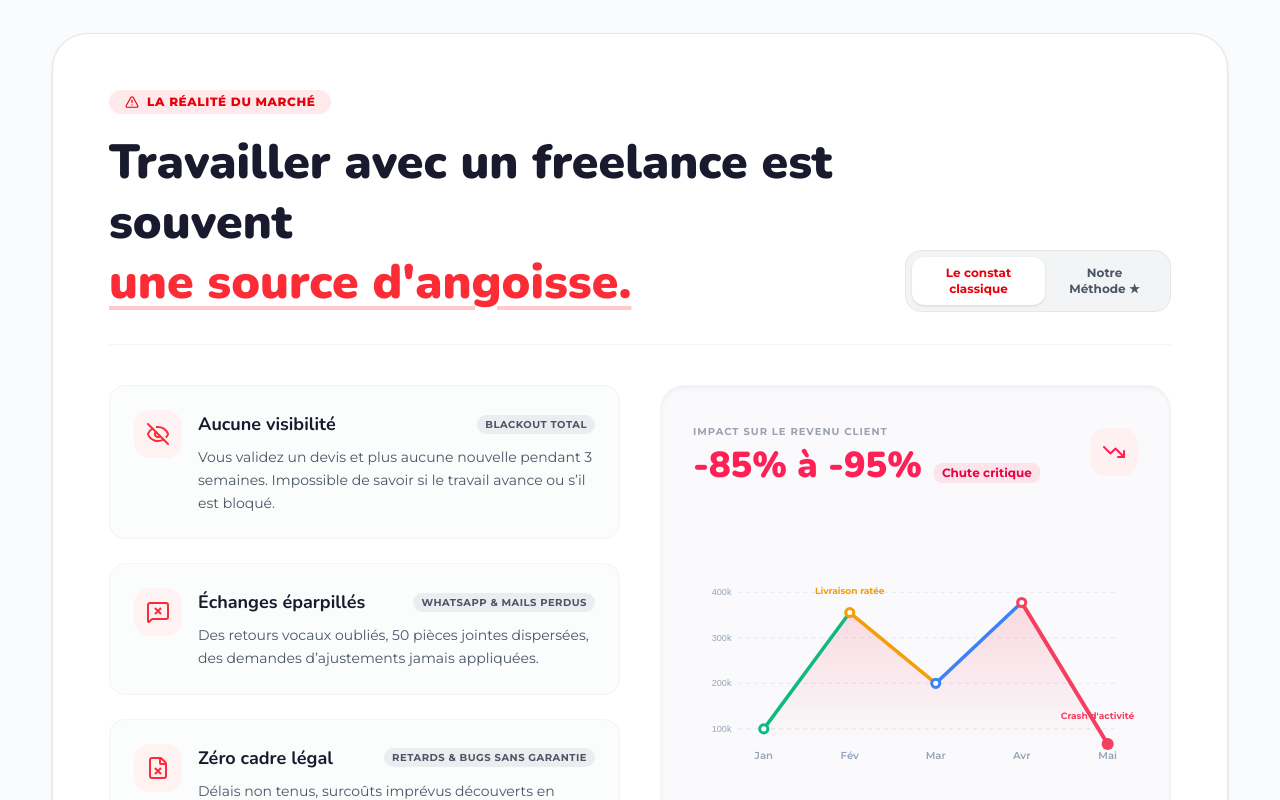
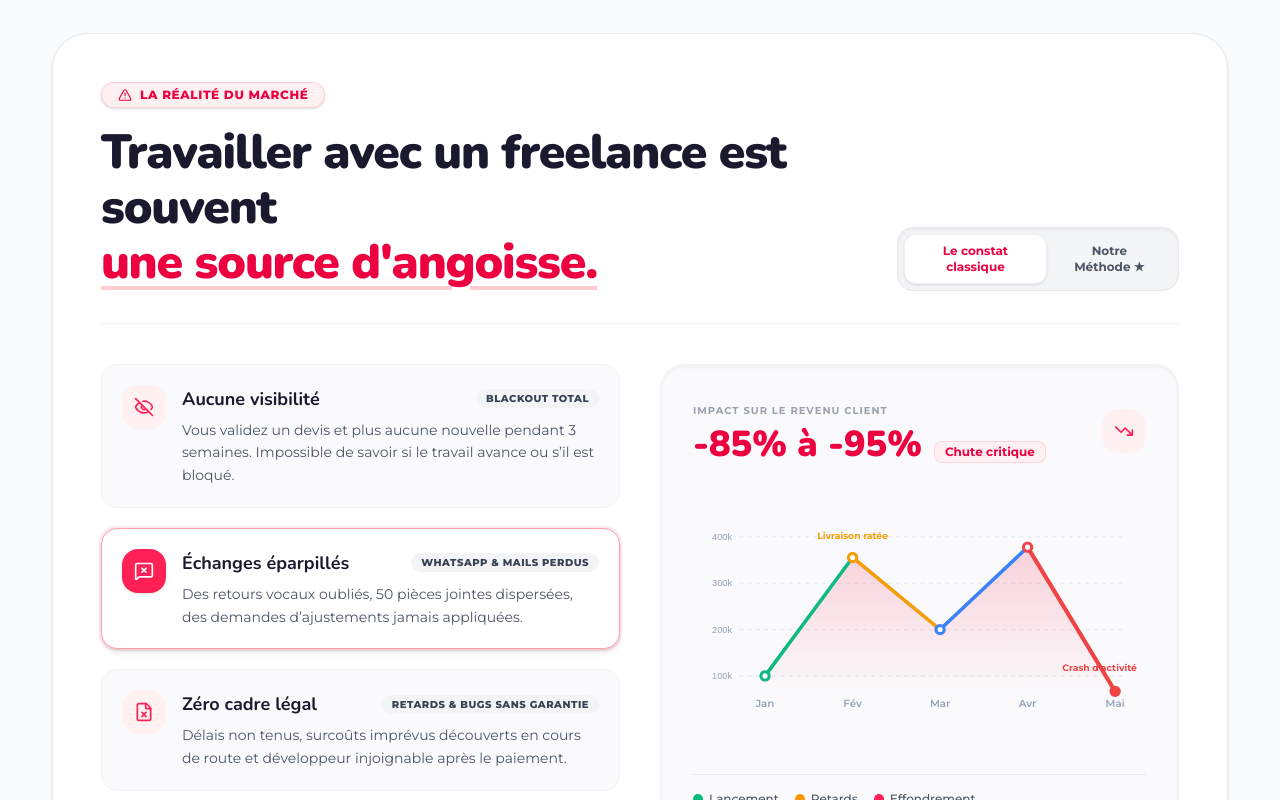
Before and after one commit to mathiaskowoe01-alt/Mathiaskowoe, a React (Vite) app: page / in a window 1280 px wide. Shown: the part 1100-1900 px from the top of the page. Built offline with nearby package versions, Linux system fonts and the light colour scheme.

Commit message:
style: perfect color calibration for problem section matching reference

```diff
--- a/src/components/ProblemSection.jsx
+++ b/src/components/ProblemSection.jsx
@@ -1,15 +1,15 @@
 import React, { useState } from 'react';
-import { EyeOff, MessageSquareX, FileX, AlertTriangle, CheckCircle2, TrendingDown, TrendingUp, ArrowRight } from 'lucide-react';
+import { EyeOff, MessageSquareX, FileX, AlertTriangle, CheckCircle2, TrendingDown, ArrowRight } from 'lucide-react';
 
 export default function ProblemSection({ onOpenDevis }) {
-  const [activeSegment, setActiveSegment] = useState('effondrement');
+  const [selectedCardId, setSelectedCardId] = useState('chaos');
   const [viewMode, setViewMode] = useState('problem'); // 'problem' or 'solution'
 
   const points = [
     {
       id: 'visibility',
       title: 'Aucune visibilité',
-      short: 'Blackout total',
+      short: 'BLACKOUT TOTAL',
       desc: 'Vous validez un devis et plus aucune nouvelle pendant 3 semaines. Impossible de savoir si le travail avance ou s’il est bloqué.',
       icon: EyeOff,
       solution: 'Timeline accessible 24/7 avec pourcentage d’avancement et notifications à chaque jalon.'
@@ -17,7 +17,7 @@ export default function ProblemSection({ onOpenDevis }) {
     {
       id: 'chaos',
       title: 'Échanges éparpillés',
-      short: 'WhatsApp & mails perdus',
+      short: 'WHATSAPP & MAILS PERDUS',
       desc: 'Des retours vocaux oubliés, 50 pièces jointes dispersées, des demandes d’ajustements jamais appliquées.',
       icon: MessageSquareX,
       solution: 'Espace de commentaires visuels épinglés directement sur les écrans pour un feedback limpide.'
@@ -25,7 +25,7 @@ export default function ProblemSection({ onOpenDevis }) {
     {
       id: 'framework',
       title: 'Zéro cadre légal',
-      short: 'Retards & bugs sans garantie',
+      short: 'RETARDS & BUGS SANS GARANTIE',
       desc: 'Délais non tenus, surcoûts imprévus découverts en cours de route et développeur injoignable après le paiement.',
       icon: FileX,
       solution: 'Contrat électronique signé, calendrier fixe et garantie de maintenance 60 jours incluse.'
@@ -34,31 +34,33 @@ export default function ProblemSection({ onOpenDevis }) {
 
   return (
     <section id="probleme" className="py-20 md:py-28 bg-[#FAFBFC] border-y border-gray-200/70">
-      <div className="mx-auto max-w-[1240px] px-5 md:px-8">
+      <div className="mx-auto max-w-[1240px] px-4 sm:px-6 md:px-8">
 
         {/* Main Problem Container */}
-        <div className="rounded-[28px] md:rounded-[36px] border border-gray-200 bg-white p-7 sm:p-10 md:p-14 shadow-sm">
+        <div className="rounded-[28px] md:rounded-[36px] border border-gray-200/80 bg-white p-6 sm:p-10 md:p-12 shadow-sm">
 
           {/* Section Header */}
           <div className="flex flex-col md:flex-row md:items-end justify-between gap-6 pb-8 border-b border-gray-100">
             <div>
-              <span className="inline-flex items-center gap-2 rounded-full bg-red-500/10 px-4 py-1 text-xs font-extrabold uppercase tracking-wider text-red-600">
-                <AlertTriangle className="h-3.5 w-3.5" />
-                La réalité du marché
+              <span className="inline-flex items-center gap-2 rounded-full bg-rose-50 border border-rose-200/90 px-4 py-1 text-xs font-black uppercase tracking-wider text-rose-600 shadow-sm">
+                <AlertTriangle className="h-3.5 w-3.5 text-rose-600" />
+                LA RÉALITÉ DU MARCHÉ
               </span>
-              <h2 className="mt-4 font-nunito text-3xl sm:text-4xl md:text-5xl font-black text-brand-dark leading-tight">
+              <h2 className="mt-4 font-nunito text-3xl sm:text-4xl md:text-5xl font-black text-brand-dark leading-[1.15] tracking-tight">
                 Travailler avec un freelance est souvent <br className="hidden sm:inline" />
-                <span className="text-red-500 underline decoration-red-200 underline-offset-8">une source d'angoisse.</span>
+                <span className="text-rose-600 underline decoration-rose-200 decoration-4 underline-offset-8">
+                  une source d'angoisse.
+                </span>
               </h2>
             </div>
 
             {/* Toggle Switch */}
-            <div className="flex items-center rounded-2xl bg-gray-100 p-1.5 border border-gray-200 self-start md:self-auto">
+            <div className="flex items-center rounded-2xl bg-gray-100/90 p-1.5 border border-gray-200 self-start md:self-auto shadow-inner">
               <button
                 onClick={() => setViewMode('problem')}
                 className={`rounded-xl px-4 py-2 text-xs font-bold transition-all ${
                   viewMode === 'problem'
-                    ? 'bg-white text-red-600 shadow-sm'
+                    ? 'bg-white text-rose-600 shadow-sm border border-gray-200/60'
                     : 'text-gray-600 hover:text-brand-dark'
                 }`}
               >
@@ -68,7 +70,7 @@ export default function ProblemSection({ onOpenDevis }) {
                 onClick={() => setViewMode('solution')}
                 className={`rounded-xl px-4 py-2 text-xs font-bold transition-all ${
                   viewMode === 'solution'
-                    ? 'bg-brand-dark text-brand-primary shadow-sm'
+                    ? 'bg-[#2563EB] text-white shadow-sm'
                     : 'text-gray-600 hover:text-brand-dark'
                 }`}
               >
@@ -78,45 +80,52 @@ export default function ProblemSection({ onOpenDevis }) {
           </div>
 
           {/* Core Content Grid */}
-          <div className="mt-10 grid grid-cols-1 lg:grid-cols-12 gap-10 items-stretch">
+          <div className="mt-10 grid grid-cols-1 lg:grid-cols-12 gap-8 lg:gap-10 items-stretch">
 
             {/* Left Column: 3 Pain Points */}
-            <div className="lg:col-span-6 flex flex-col justify-between gap-6">
+            <div className="lg:col-span-6 flex flex-col justify-between gap-4 sm:gap-5">
               {points.map((p) => {
                 const Icon = p.icon;
+                const isSelected = selectedCardId === p.id;
+
                 return (
                   <div
                     key={p.id}
-                    className={`group rounded-2xl border p-5 sm:p-6 transition-all duration-300 ${
+                    onClick={() => setSelectedCardId(p.id)}
+                    className={`cursor-pointer rounded-2xl border p-5 transition-all duration-300 ${
                       viewMode === 'solution'
                         ? 'border-emerald-200 bg-emerald-50/40 hover:bg-emerald-50'
-                        : 'border-gray-100 bg-gray-50/60 hover:bg-white hover:shadow-md hover:border-red-200'
+                        : isSelected
+                        ? 'border-rose-300 bg-white ring-2 ring-rose-500/10 shadow-md'
+                        : 'border-gray-100 bg-[#FAFAFC] hover:bg-white hover:border-gray-200'
                     }`}
                   >
                     <div className="flex items-start gap-4">
-                      <div className={`flex h-12 w-12 shrink-0 items-center justify-center rounded-2xl transition-colors ${
+                      <div className={`flex h-11 w-11 shrink-0 items-center justify-center rounded-2xl transition-all ${
                         viewMode === 'solution'
                           ? 'bg-emerald-500 text-white'
-                          : 'bg-red-50 text-red-500 group-hover:bg-red-500 group-hover:text-white'
+                          : isSelected
+                          ? 'bg-rose-500 text-white shadow-sm'
+                          : 'bg-rose-50 text-rose-500'
                       }`}>
-                        {viewMode === 'solution' ? <CheckCircle2 className="h-6 w-6" /> : <Icon className="h-6 w-6" />}
+                        {viewMode === 'solution' ? <CheckCircle2 className="h-5 w-5" /> : <Icon className="h-5 w-5" />}
                       </div>
 
                       <div className="flex-1">
-                        <div className="flex items-center justify-between">
-                          <h3 className="font-nunito text-lg font-bold text-brand-dark group-hover:text-brand-primary transition-colors">
+                        <div className="flex items-center justify-between gap-2">
+                          <h3 className="font-nunito text-base sm:text-lg font-bold text-brand-dark">
                             {p.title}
                           </h3>
-                          <span className={`text-[10px] font-bold uppercase tracking-wider px-2 py-0.5 rounded-full ${
+                          <span className={`text-[10px] font-black uppercase tracking-wider px-2.5 py-0.5 rounded-full ${
                             viewMode === 'solution'
                               ? 'bg-emerald-100 text-emerald-700'
-                              : 'bg-gray-200/70 text-gray-600'
+                              : 'bg-gray-100 text-gray-700'
                           }`}>
                             {viewMode === 'solution' ? 'Solution Mathias' : p.short}
                           </span>
                         </div>
 
-                        <p className="mt-2 font-montserrat text-xs sm:text-sm leading-relaxed text-gray-600">
+                        <p className="mt-1.5 font-montserrat text-xs sm:text-sm leading-relaxed text-gray-600">
                           {viewMode === 'solution' ? p.solution : p.desc}
                         </p>
                       </div>
@@ -128,7 +137,7 @@ export default function ProblemSection({ onOpenDevis }) {
               <div className="pt-2">
                 <button
                   onClick={onOpenDevis}
-                  className="btn-magnetic inline-flex items-center gap-2 rounded-2xl bg-brand-dark px-6 py-3.5 text-xs sm:text-sm font-bold text-white shadow-md hover:bg-brand-primary transition-colors"
+                  className="btn-magnetic inline-flex items-center gap-2.5 rounded-2xl bg-[#0F172A] px-6 py-3.5 text-xs sm:text-sm font-bold text-white shadow-md hover:bg-rose-600 transition-colors"
                 >
                   <span>Éviter ces erreurs sur votre projet</span>
                   <ArrowRight className="h-4 w-4" />
@@ -136,7 +145,7 @@ export default function ProblemSection({ onOpenDevis }) {
               </div>
             </div>
 
-            {/* Right Column: Dynamic SVG Chart */}
+            {/* Right Column: Dynamic SVG Chart Box */}
             <div className="lg:col-span-6 flex flex-col">
               <div className="flex-1 flex flex-col justify-between rounded-3xl border border-gray-100 bg-[#FAFAFC] p-6 sm:p-8 shadow-inner">
 
@@ -147,17 +156,17 @@ export default function ProblemSection({ onOpenDevis }) {
                       IMPACT SUR LE REVENU CLIENT
                     </span>
                     <div className="mt-1 flex items-baseline gap-3">
-                      <span className="font-nunito text-3xl sm:text-4xl font-black text-rose-500">
+                      <span className="font-nunito text-3xl sm:text-4xl font-black text-rose-600">
                         -85% à -95%
                       </span>
-                      <span className="rounded-lg bg-rose-500/10 px-2 py-0.5 text-xs font-bold text-rose-600">
+                      <span className="rounded-lg bg-rose-50 border border-rose-200/80 px-2.5 py-0.5 text-xs font-bold text-rose-600">
                         Chute critique
                       </span>
                     </div>
                   </div>
 
-                  <div className="flex h-12 w-12 items-center justify-center rounded-2xl bg-rose-50 text-rose-500">
-                    <TrendingDown className="h-6 w-6" />
+                  <div className="flex h-11 w-11 items-center justify-center rounded-2xl bg-rose-50 text-rose-500">
+                    <TrendingDown className="h-5 w-5" />
                   </div>
                 </div>
 
@@ -166,7 +175,7 @@ export default function ProblemSection({ onOpenDevis }) {
                   <svg viewBox="0 0 440 220" preserveAspectRatio="xMidYMid meet" className="h-full w-full">
                     <defs>
                       <linearGradient id="chart-fail-grad" x1="0" y1="0" x2="0" y2="1">
-                        <stop offset="0%" stopColor="#F43F5E" stopOpacity="0.18" />
+                        <stop offset="0%" stopColor="#F43F5E" stopOpacity="0.22" />
                         <stop offset="100%" stopColor="#F43F5E" stopOpacity="0" />
                       </linearGradient>
                     </defs>
@@ -195,19 +204,19 @@ export default function ProblemSection({ onOpenDevis }) {
                     <path d="M70,165 L155,50" fill="none" stroke="#10B981" strokeWidth="3.5" strokeLinecap="round" />
                     <path d="M155,50 L240,120" fill="none" stroke="#F59E0B" strokeWidth="3.5" strokeLinecap="round" />
                     <path d="M240,120 L325,40" fill="none" stroke="#3B82F6" strokeWidth="3.5" strokeLinecap="round" />
-                    <path d="M325,40 L410,180" fill="none" stroke="#F43F5E" strokeWidth="4" strokeLinecap="round" />
+                    <path d="M325,40 L410,180" fill="none" stroke="#EF4444" strokeWidth="4" strokeLinecap="round" />
 
                     {/* Interactive Curve Nodes */}
                     <circle cx="70" cy="165" r="4" fill="#FFFFFF" stroke="#10B981" strokeWidth="3" />
                     <circle cx="155" cy="50" r="4" fill="#FFFFFF" stroke="#F59E0B" strokeWidth="3" />
                     <circle cx="240" cy="120" r="4" fill="#FFFFFF" stroke="#3B82F6" strokeWidth="3" />
-                    <circle cx="325" cy="40" r="4" fill="#FFFFFF" stroke="#F43F5E" strokeWidth="3" />
-                    <circle cx="410" cy="180" r="6" fill="#F43F5E" />
-                    <circle cx="410" cy="180" r="12" fill="#F43F5E" opacity="0.3" className="animate-ping" />
+                    <circle cx="325" cy="40" r="4" fill="#FFFFFF" stroke="#EF4444" strokeWidth="3" />
+                    <circle cx="410" cy="180" r="5.5" fill="#EF4444" />
+                    <circle cx="410" cy="180" r="11" fill="#EF4444" opacity="0.25" className="animate-ping" />
 
                     {/* Annotations */}
                     <text x="155" y="32" fontSize="9" fontWeight="bold" textAnchor="middle" fill="#F59E0B">Livraison ratée</text>
-                    <text x="400" y="155" fontSize="9" fontWeight="bold" textAnchor="middle" fill="#F43F5E">Crash d'activité</text>
+                    <text x="395" y="160" fontSize="9" fontWeight="bold" textAnchor="middle" fill="#EF4444">Crash d'activité</text>
                   </svg>
                 </div>
 
```
